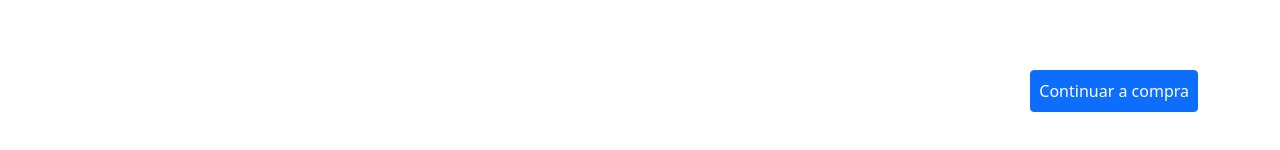
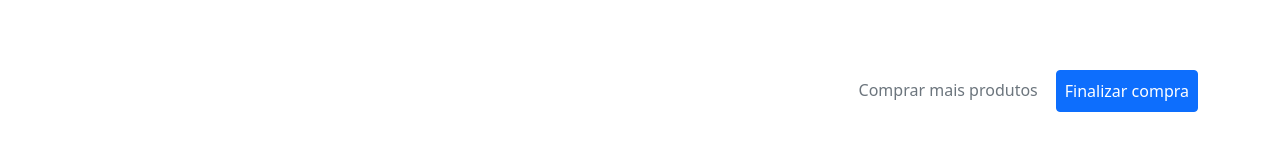
Before and after one commit to JuliaJPereira/tech2you-ecommerce-angular, an Angular app: page /carrinho in a window 1280 px wide. Shown: the part 394-544 px from the top of the page. Built offline with nearby package versions, Linux system fonts and the light colour scheme.

Commit message:
Melhorias botões de compra

```diff
--- a/src/app/components/carrinho/carrinho.component.html
+++ b/src/app/components/carrinho/carrinho.component.html
@@ -43,8 +43,10 @@
         </div>
 
       </div>
-    <!-- Botão Continuar Comprando -->
+    <!-- Botão Compra -->
     <div class="d-flex justify-content-end">
-        <a routerLink="/produtos" class="btn btn-primary d-flex justify-content-center p-2">Continuar a compra</a>
+        <a class="mr-auto p-2 text-muted comprar-mais-produtos" routerLink="/produtos">Comprar mais produtos</a>
+        <a routerLink="/finalizar-compra" class="btn btn-primary d-flex justify-content-center p-2 btn-finalizar-compra">Finalizar compra</a>
+
       </div>
 </div>
--- a/src/app/components/carrinho/carrinho.component.scss
+++ b/src/app/components/carrinho/carrinho.component.scss
@@ -0,0 +1,7 @@
+.btn-finalizar-compra{
+    margin-left: 10px;
+}
+
+.comprar-mais-produtos{
+    text-decoration: none;
+}
```
